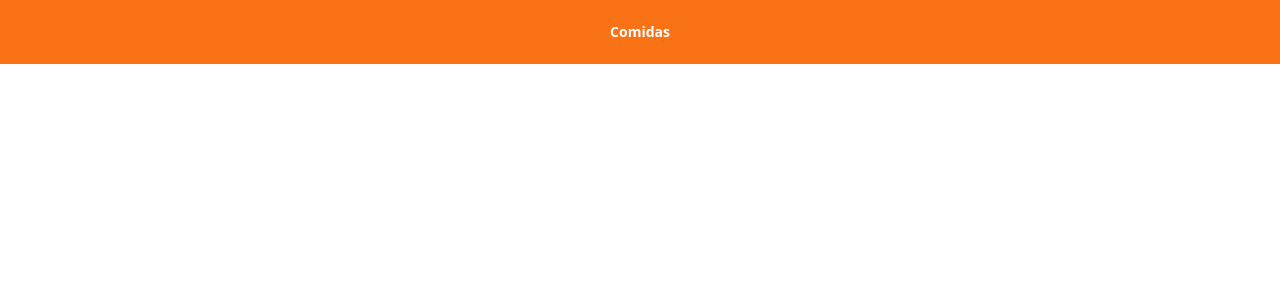
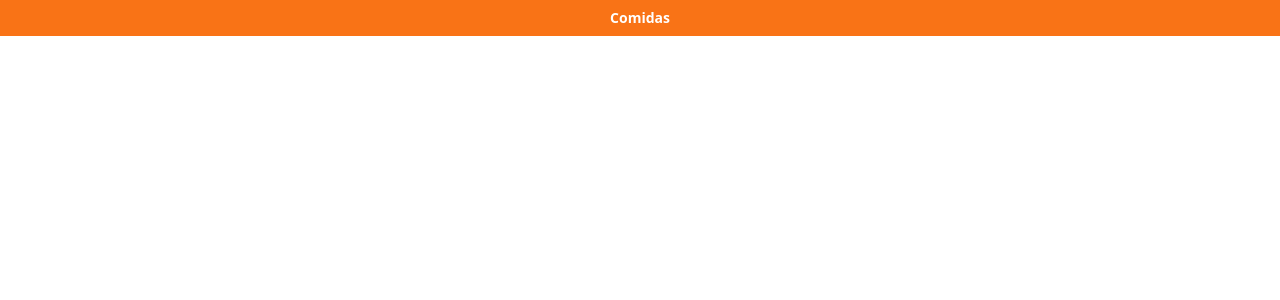
Before and after one commit to eemr3/recipes-app, a React (Create React App) app: page /foods in a window 1280 px wide. Shown: the top 300 px of the page. Built offline with nearby package versions, Linux system fonts and the light colour scheme.

Commit message:
feat(Header): implementada funcionalidade para mostrar a barra de busca do header

```diff
--- /dev/null
+++ b/src/components/Header/header-components/NavIcons.js
@@ -0,0 +1,35 @@
+import React from 'react';
+import PropTypes from 'prop-types';
+import { Link } from 'react-router-dom';
+import { FontAwesomeIcon } from '@fortawesome/react-fontawesome';
+
+export default function NavIcons({ title, isSearch, enable, setEnable }) {
+  return (
+    <div className="nav-icons">
+      <Link to="/foods">
+        <FontAwesomeIcon icon="fa-solid fa-user" size="2x" color="#f5f5f5" />
+      </Link>
+      <h1 className="title">{ title }</h1>
+      <button type="button" onClick={ () => setEnable(!enable) }>
+        { isSearch ? (
+          <FontAwesomeIcon
+            icon="fa-solid fa-magnifying-glass"
+            size="2x"
+            color="#f5f5f5"
+          />)
+          : (<div />) }
+      </button>
+    </div>
+  );
+}
+
+NavIcons.propTypes = {
+  title: PropTypes.string.isRequired,
+  isSearch: PropTypes.bool,
+  enable: PropTypes.bool.isRequired,
+  setEnable: PropTypes.func.isRequired,
+};
+
+NavIcons.defaultProps = {
+  isSearch: false,
+};
--- /dev/null
+++ b/src/components/Header/header-components/Search.js
@@ -0,0 +1,25 @@
+import React from 'react';
+
+export default function Search() {
+  return (
+    <div className="search-bar">
+      <div className="input-search">
+        <input type="text" placeholder="Faça sua busca..." />
+      </div>
+      <div className="radio-buttons">
+        <label htmlFor="ingredient">
+          <input id="ingredient" type="radio" name="ingredient" value="ingredient" />
+          { ' Ingrediente' }
+        </label>
+        <label htmlFor="name">
+          <input id="name" type="radio" name="name" value="name" />
+          { ' Nome' }
+        </label>
+        <label htmlFor="firstName">
+          <input id="firstName" type="radio" name="firstName" value="firstName" />
+          { ' Primeiro Nome' }
+        </label>
+      </div>
+    </div>
+  );
+}
--- a/src/components/Header/index.js
+++ b/src/components/Header/index.js
@@ -1,15 +1,20 @@
-import React from 'react';
+import React, { useState } from 'react';
 import PropTypes from 'prop-types';
-import { FontAwesomeIcon } from '@fortawesome/react-fontawesome';
+import Search from './header-components/Search';
+import NavIcons from './header-components/NavIcons';
 
 function Header({ title, isSearch }) {
+  const [enable, setEnable] = useState(false);
+
   return (
     <header className="header">
-      <FontAwesomeIcon icon="fa-solid fa-user" size="2x" color="#f5f5f5" />
-      <h1 className="title">{ title }</h1>
-      { isSearch ? (
-        <FontAwesomeIcon icon="fa-solid fa-magnifying-glass" size="2x" color="#f5f5f5" />)
-        : (<div />) }
+      <NavIcons
+        title={ title }
+        isSearch={ isSearch }
+        enable={ enable }
+        setEnable={ setEnable }
+      />
+      { enable && <Search /> }
     </header>
   );
 }
--- a/src/index.css
+++ b/src/index.css
@@ -2,7 +2,20 @@
 @tailwind components;
 @tailwind utilities;
 
+/* Bloco CSS Header */
 .header {
-  @apply flex flex-row justify-around items-center text-white
-   text-sm font-bold  h-16 bg-orange-500 sticky top-0 left-0 w-full
+  @apply flex flex-col justify-around items-center text-white pt-2 pb-2
+   text-sm font-bold bg-orange-500 sticky top-0 left-0 w-full
 }
+
+.nav-icons {
+  @apply flex flex-row justify-around items-center w-full
+}
+
+.search-bar {
+  @apply flex flex-col items-center w-full mt-2
+}
+
+.radio-buttons {
+  @apply flex flex-row justify-around items-center w-full mt-2
+}
```
